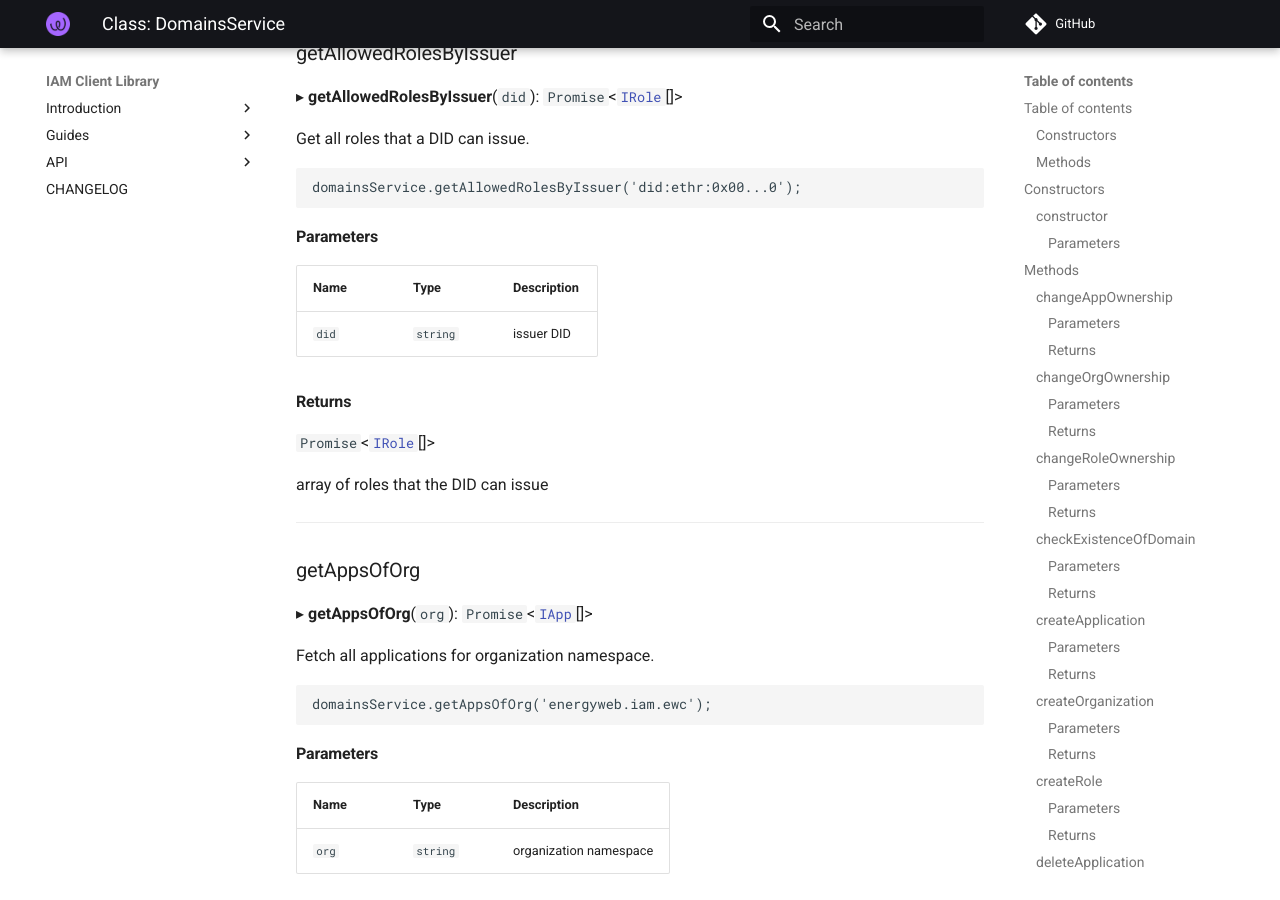
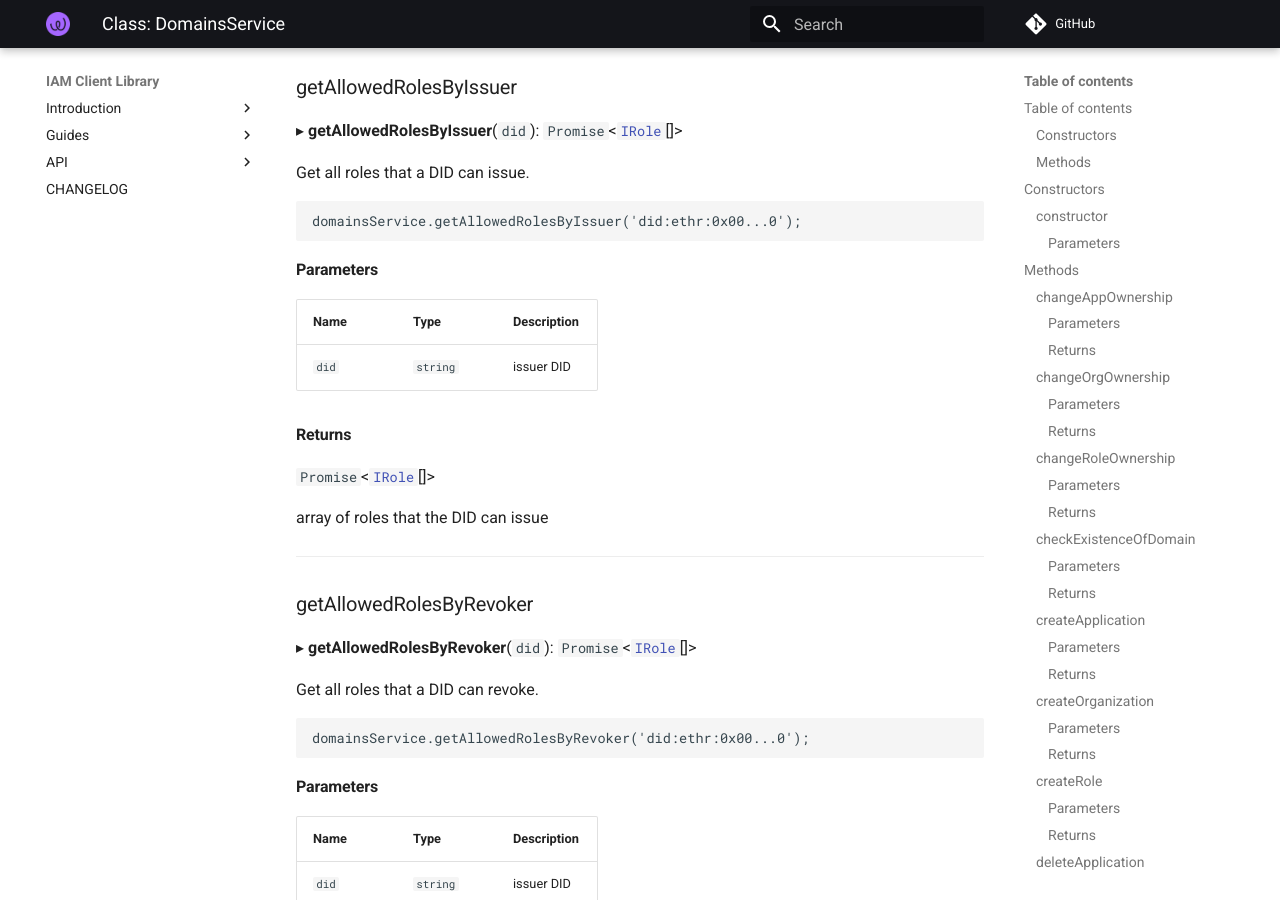
Before and after one commit to energywebfoundation/iam-client-lib, an MkDocs documentation site: the page built from docs/api/classes/modules_domains.DomainsService.md, in a window 1280 px wide and 900 px high, scrolled down 8128 px. Built offline with MkDocs 1.6.1 and Material for MkDocs 9.7.7, drawn with Linux system fonts in a browser that asks for light colours; comment, search, counter and statistics services are not loaded; some of the changed text lies outside the part shown.

Commit message:
feat: add method to get claims by revoker to cache client interface

````diff
--- a/docs/api/classes/modules_domains.DomainsService.md
+++ b/docs/api/classes/modules_domains.DomainsService.md
@@ -30,6 +30,7 @@ domainsService.createOrganization(...);
 - [deleteOrganization](modules_domains.DomainsService.md#deleteorganization)
 - [deleteRole](modules_domains.DomainsService.md#deleterole)
 - [getAllowedRolesByIssuer](modules_domains.DomainsService.md#getallowedrolesbyissuer)
+- [getAllowedRolesByRevoker](modules_domains.DomainsService.md#getallowedrolesbyrevoker)
 - [getAppsOfOrg](modules_domains.DomainsService.md#getappsoforg)
 - [getDIDsByRole](modules_domains.DomainsService.md#getdidsbyrole)
 - [getDefinition](modules_domains.DomainsService.md#getdefinition)
@@ -362,6 +363,30 @@ Get all roles that a DID can issue.
 
 ```typescript
 domainsService.getAllowedRolesByIssuer('did:ethr:0x00...0');
+```
+
+#### Parameters
+
+| Name | Type | Description |
+| :------ | :------ | :------ |
+| `did` | `string` | issuer DID |
+
+#### Returns
+
+`Promise`<[`IRole`](../interfaces/modules_domains.IRole.md)[]\>
+
+array of roles that the DID can issue
+
+___
+
+### getAllowedRolesByRevoker
+
+▸ **getAllowedRolesByRevoker**(`did`): `Promise`<[`IRole`](../interfaces/modules_domains.IRole.md)[]\>
+
+Get all roles that a DID can revoke.
+
+```typescript
+domainsService.getAllowedRolesByRevoker('did:ethr:0x00...0');
 ```
 
 #### Parameters
````
Also changed, not shown: docs/api/classes/modules_cache_client.CacheClient.md (+21 -0 lines), docs/api/interfaces/modules_cache_client.ICacheClient.md (+17 -0 lines), 4 other files.
